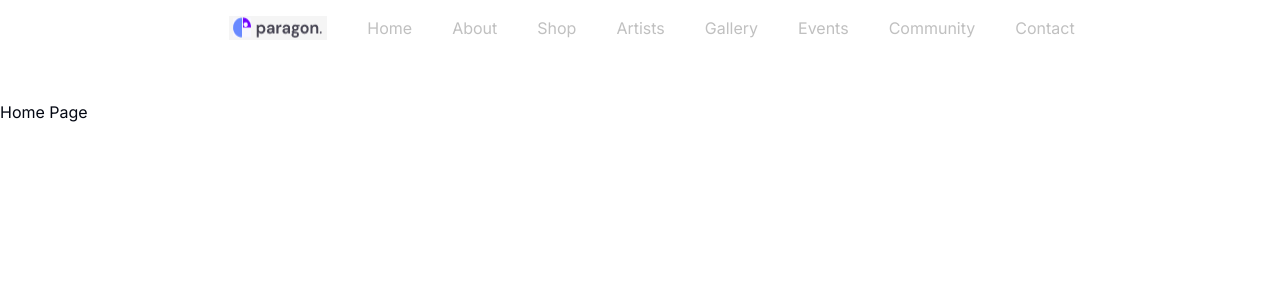
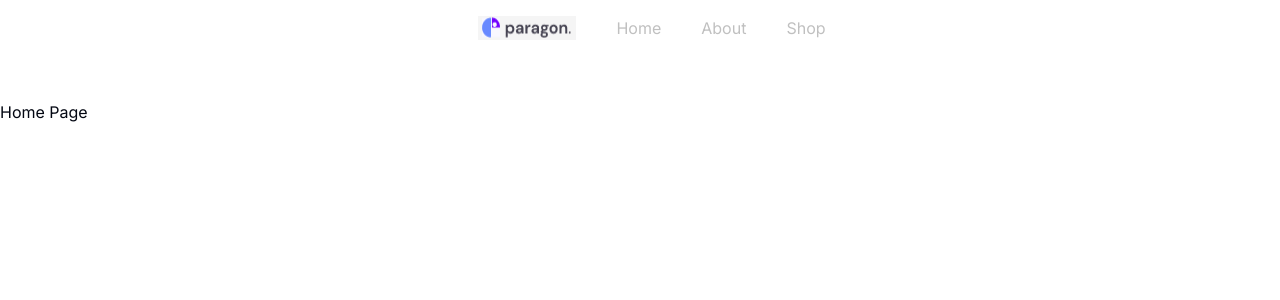
Before and after one commit to Hamza-Walker/DreamAlley, a Next.js app: page / in a window 1280 px wide. Shown: the top 300 px of the page. Built offline with nearby package versions, Linux system fonts and the light colour scheme.

Commit message:
removed items from the navbar

```diff
--- a/src/components/ui/navbar/navItems.tsx
+++ b/src/components/ui/navbar/navItems.tsx
@@ -1,51 +1,32 @@
-import { NavigationMenuContent, NavigationMenuItem, NavigationMenuLink, NavigationMenuTrigger } from './Navigation-menu';
+import {
+	NavigationMenuContent,
+	NavigationMenuItem,
+	NavigationMenuLink,
+	NavigationMenuTrigger,
+} from "./Navigation-menu";
 
-import React from 'react';
-import s from './Navbar.module.css';
+import React from "react";
+import s from "./Navbar.module.css";
 
 // components/navItems.tsx
 
 export const navItems = [
 	{
-    id: 'home',
-    label: 'Home',
-    href: '/',
+		id: "home",
+		label: "Home",
+		href: "/",
 	},
 	{
-    id: 'about',
-    label: 'About',
-    href: '/about',
+		id: "about",
+		label: "About",
+		href: "/about",
 	},
 	{
-    id: 'shop',
-    label: 'Shop',
-    href: '/shop',
+		id: "shop",
+		label: "Shop",
+		href: "/shop",
 	},
-  {
-    id: 'artists',
-    label: 'Artists',
-    href: '/artists',
-  },
-  {
-    id: 'gallery',
-    label: 'Gallery',
-    href: '/gallery',
-  },
-  {
-    id: 'events',
-    label: 'Events',
-    href: '/events',
-  },
-  {
-    id: 'community',
-    label: 'Community',
-    href: '/community',
-  },
-  {
-    id: 'contact',
-    label: 'Contact',
-    href: '/contact',
-  },
+
 	// Add more items as needed
 ];
 
@@ -53,7 +34,9 @@ export const renderNavItems = () => {
 	return navItems.map((item) => (
 		<NavigationMenuItem key={item.id} className={s.navItem}>
 			<NavigationMenuLink href={item.href} className={s.link}>
-        <NavigationMenuTrigger className={s.trigger}>{item.label}</NavigationMenuTrigger>
+				<NavigationMenuTrigger className={s.trigger}>
+					{item.label}
+				</NavigationMenuTrigger>
 			</NavigationMenuLink>
 		</NavigationMenuItem>
 	));
```
Lines whose indentation alone changed are shown as unchanged.
